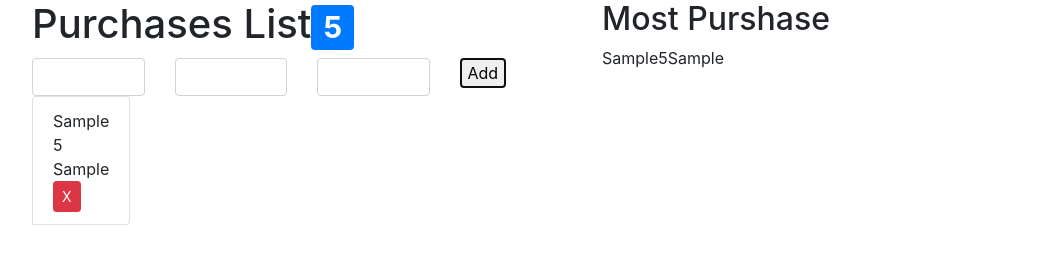
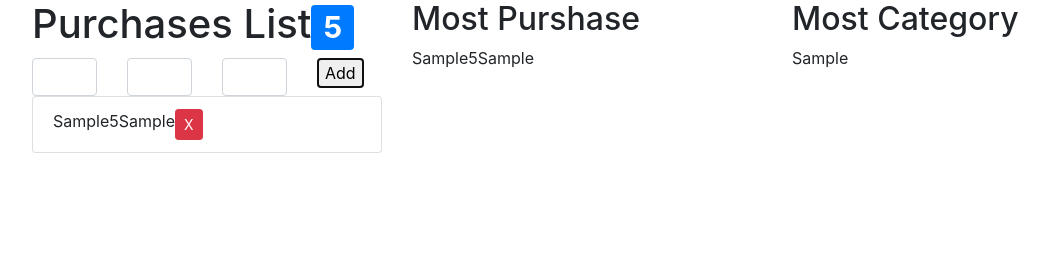
Before and after one commit to diassan/PurchasesList, a website: page src/index.html in a window 1280 px wide. Both pictures are taken after typing "Sample", "5", "Sample" into the empty fields and a click on the button "Add". Shown: the whole page, without its empty margins (53-1102 px from the left). Drawn offline with nearby package versions, Linux system fonts and the light colour scheme.

Commit message:
category

```diff
--- a/src/index.html
+++ b/src/index.html
@@ -27,11 +27,15 @@
                     <button id="add">Add</button>
                 </div>
             </div>
-            <ul id="items" class="list-group list-group-horizontal-xl"></ul>
+            <ul id="items" class="list-group list-group-horizontal-sm-5"></ul>
         </div>
         <div class="col">
             <h2>Most Purshase</h2>
             <output id="result">0</output>
+        </div>
+        <div class="col">
+            <h2>Most Category</h2>
+            <output id="cat">0</output>
         </div>
     </div>
 </div>
--- a/src/js/app.js
+++ b/src/js/app.js
@@ -5,7 +5,8 @@ const buttonEl = document.getElementById('add');
 const itemsEl = document.getElementById('items');
 const countEl = document.getElementById('items-count');
 const resultEl = document.getElementById('result');
-let sumAll = 0
+const catEl = document.getElementById('cat');
+let sumAll = 0;
 
 function calculMost(){
     let max = {
@@ -26,18 +27,11 @@ function calculMost(){
 }
 function updateResult(itemObject){
     resultEl.textContent = itemObject.name+ '' +itemObject.price + '' +itemObject.category
+    catEl.textContent = itemObject.category
 }
 
 
 
-// function sumPurchases(){
-//     let total = 0;
-//     for (const li of itemsEl.children) {
-//         const price = li.children[1];
-//         total += price.textContent;
-//     }
-//     return total
-// }
 
 
 
@@ -45,9 +39,9 @@ buttonEl.addEventListener('click', () =>{
     const nameValue = nameEL.value;
     const priceValue = priceEL.value;
     const categoryValue = categoryEL.value;
-    sumAll = sumAll + priceValue*1
+    sumAll = sumAll + priceValue*1;
     const itemEl = document.createElement('li');
-    itemEl.className = 'list-group-item';
+    itemEl.className = 'list-group-item d-flex';
     itemsEl.appendChild(itemEl);
 
     const nameItemEL = document.createElement('div');
@@ -68,7 +62,7 @@ buttonEl.addEventListener('click', () =>{
 
     removeEl.addEventListener('click', () => {
         itemsEl.removeChild(itemEl);
-        sumAll = sumAll - priceValue*1
+        sumAll = sumAll - priceValue*1;
         const maxObject = calculMost();
         updateResult(maxObject);
         countEl.textContent = sumAll;
@@ -80,4 +74,4 @@ buttonEl.addEventListener('click', () =>{
     countEl.textContent = sumAll;
 
     nameEL.value = priceEL.value = categoryEL.value = '';
-})
+});
```
